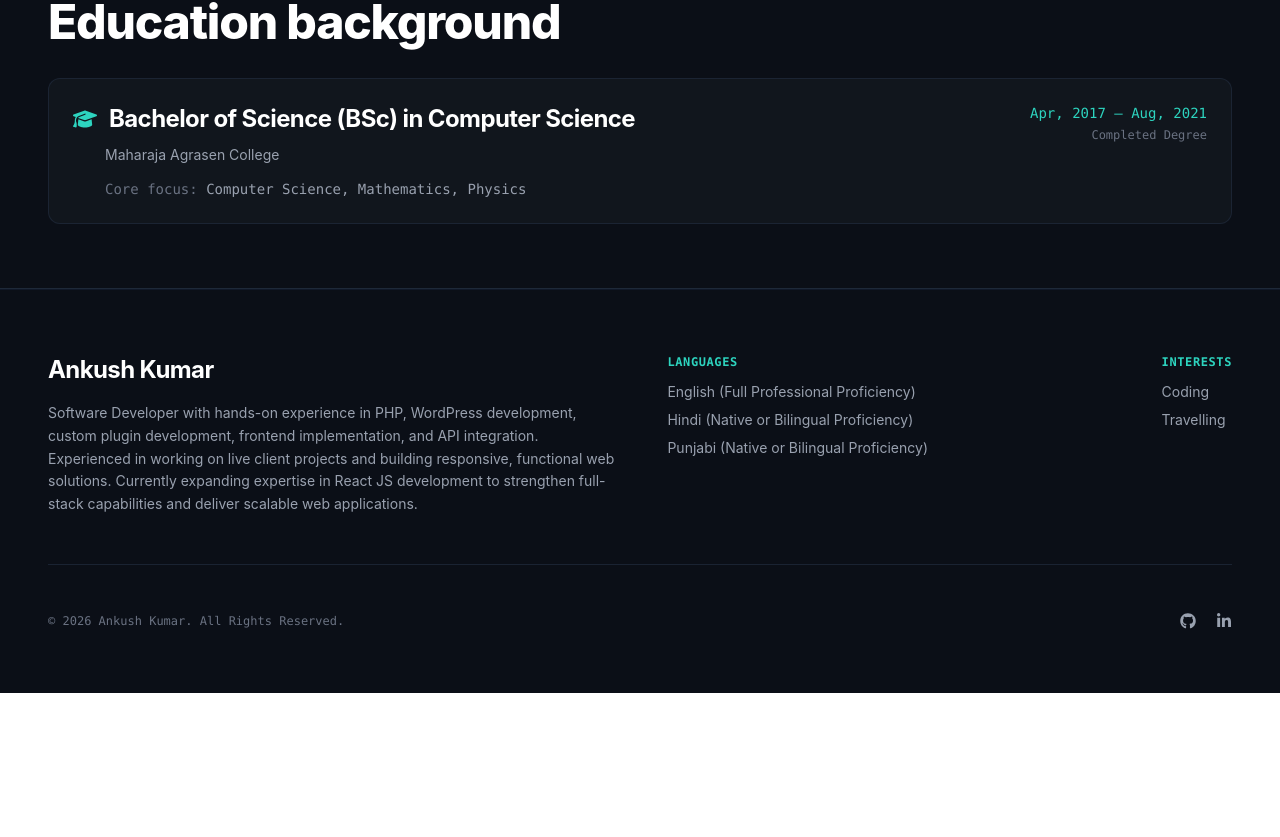
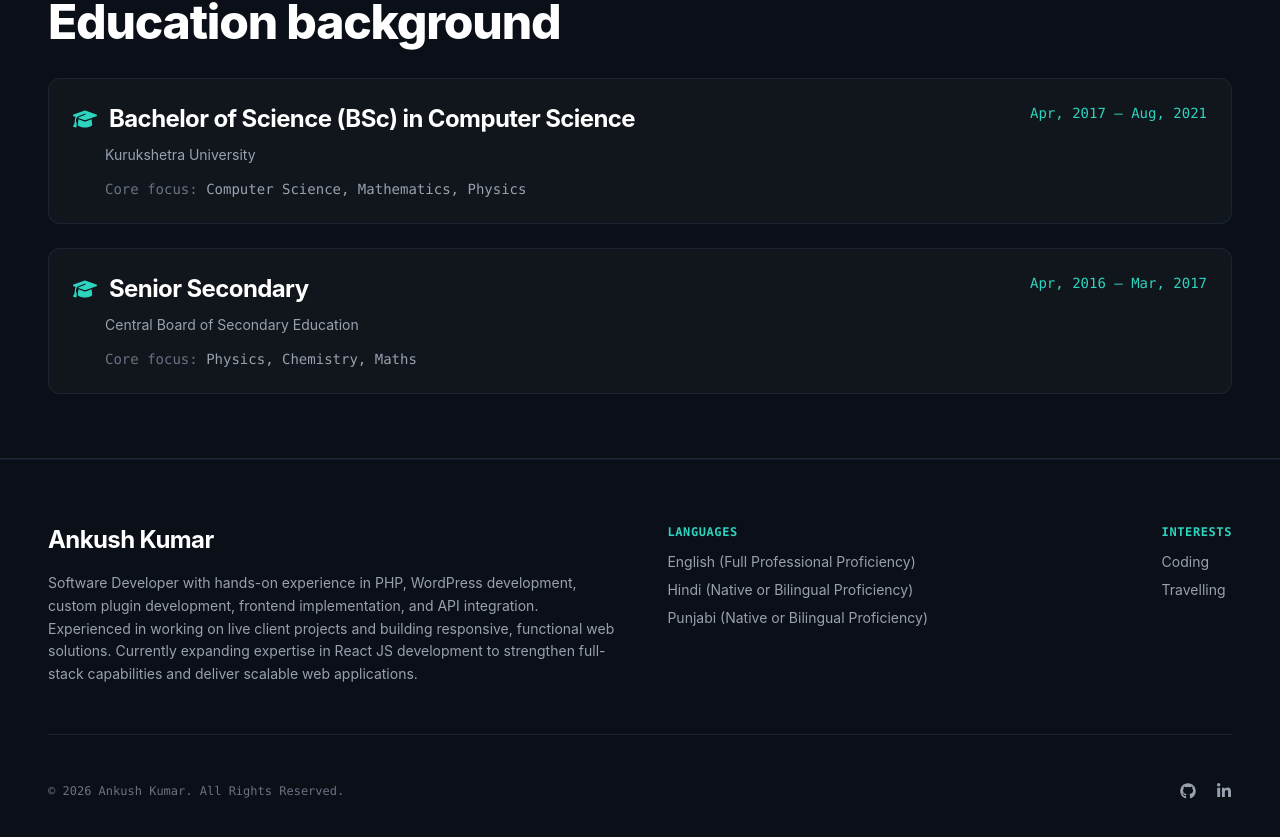
Before and after one commit to AnkushShingari/AnkushShingari, a React (Vite) app: page / in a window 1280 px wide. Shown: the part 3280-4117 px from the top of the page. Before the commit the page ends 3973 px from the top, so only its background shows below. Built offline with nearby package versions, Linux system fonts and the light colour scheme.

Commit message:
added senior secondary

```diff
--- a/src/components/EducationSection.jsx
+++ b/src/components/EducationSection.jsx
@@ -54,9 +54,6 @@ export default function EducationSection() {
                 <p className="text-[#2dd4bf] text-xs sm:text-sm font-medium">
                   {item.startDate} – {item.endDate}
                 </p>
-                <p className="text-gray-500 text-xs">
-                  Completed Degree
-                </p>
               </div>
             </div>
           ))}
--- a/src/data/developer.json
+++ b/src/data/developer.json
@@ -53,14 +53,25 @@
   "education": [
     {
       "degree": "Bachelor of Science (BSc) in Computer Science",
-      "institution": "Maharaja Agrasen College",
-      "location": "Jagadhari, YNR, HR, India",
+      "institution": "Kurukshetra University",
+      "location": "Kurukshetra, HR, India",
       "startDate": "Apr, 2017",
       "endDate": "Aug, 2021",
       "courses": [
         "Computer Science",
         "Mathematics",
         "Physics"
+      ]
+    },{
+      "degree": "Senior Secondary",
+      "institution": "Central Board of Secondary Education",
+      "location": "India",
+      "startDate": "Apr, 2016",
+      "endDate": "Mar, 2017",
+      "courses": [
+        "Physics",
+        "Chemistry",
+        "Maths"
       ]
     }
   ],
```
